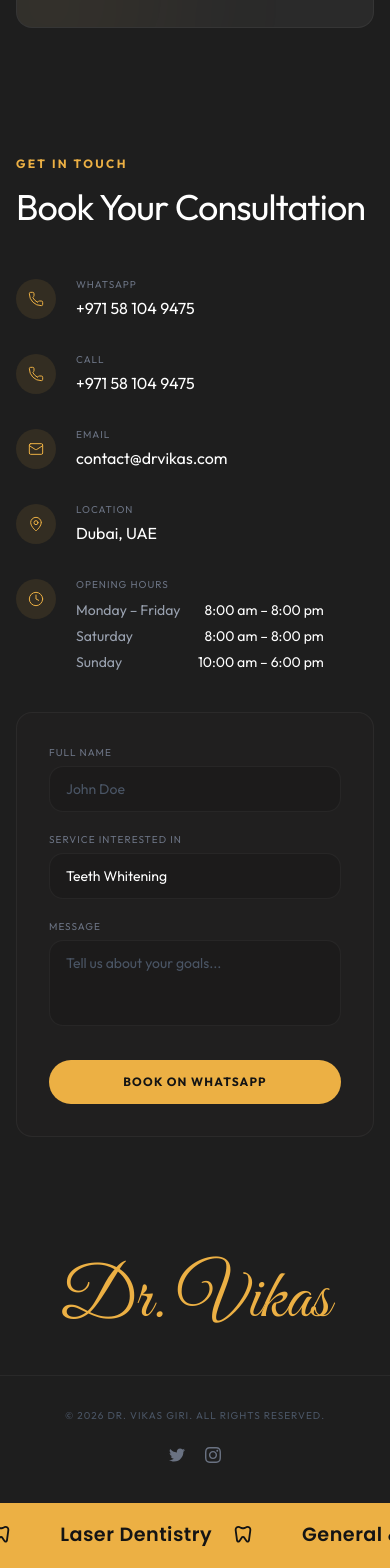
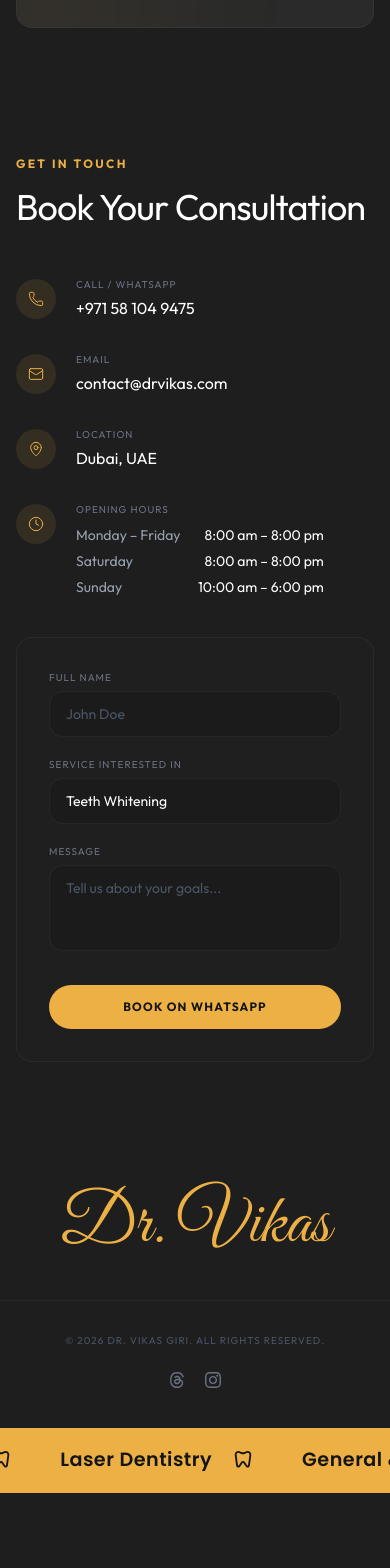
Before and after one commit to Urcodingbuddy/drvikasgiri, a Next.js app: page / in a window 390 px wide. Shown: the part 9000-10568 px from the top of the page. After the commit the page ends 10493 px from the top, so only its background shows below. Built offline with nearby package versions, Linux system fonts and the light colour scheme.

Commit message:
Update footer socials and merge contact phone entries
- Replace Twitter with Threads (official logo, @vikassgiri link)
- Update Instagram link to @vikassgiri
- Merge duplicate Call/WhatsApp contact entries into one

```diff
--- a/src/components/layout/Footer.tsx
+++ b/src/components/layout/Footer.tsx
@@ -26,12 +26,12 @@ export default function Footer() {
 
         {/* Social */}
         <div className="flex gap-5">
-          <a href="#" className="text-gray-500 hover:text-primary transition-colors duration-200">
-            <svg className="w-4 h-4 fill-current" viewBox="0 0 24 24">
-              <path d="M24 4.557c-.883.392-1.832.656-2.828.775 1.017-.609 1.798-1.574 2.165-2.724-.951.564-2.005.974-3.127 1.195-.897-.957-2.178-1.555-3.594-1.555-3.179 0-5.515 2.966-4.797 6.045-4.091-.205-7.719-2.165-10.148-5.144-1.29 2.213-.669 5.108 1.523 6.574-.806-.026-1.566-.247-2.229-.616-.054 2.281 1.581 4.415 3.949 4.89-.693.188-1.452.232-2.224.084.626 1.956 2.444 3.379 4.6 3.419-2.07 1.623-4.678 2.348-7.29 2.04 2.179 1.397 4.768 2.212 7.548 2.212 9.142 0 14.307-7.721 13.995-14.646.962-.695 1.797-1.562 2.457-2.549z" />
+          <a href="https://www.threads.com/@vikassgiri" target="_blank" rel="noopener noreferrer" aria-label="Threads" className="text-gray-500 hover:text-primary transition-colors duration-200">
+            <svg className="w-4 h-4 fill-current" viewBox="0 0 192 192">
+              <path d="M141.537 88.988c-.87-.404-1.71-.786-2.561-1.151-1.482-27.307-16.403-42.94-41.457-43.1h-.14c-15 0-27.453 6.397-35.124 17.966l13.779 9.452c5.73-8.695 14.724-10.548 21.347-10.548h.073c8.25.052 14.474 2.451 18.503 7.128 2.932 3.405 4.893 8.111 5.864 14.05-7.314-1.243-15.224-1.625-23.68-1.14-23.82 1.372-39.134 15.265-38.105 34.569.52 9.792 5.398 18.216 13.733 23.719 7.047 4.652 16.124 6.927 25.557 6.412 12.457-.683 22.23-5.436 29.048-14.127 5.178-6.6 8.453-15.153 9.899-25.93 5.937 3.583 10.337 8.298 12.767 13.966 4.132 9.635 4.373 25.468-8.546 38.376-11.319 11.308-24.925 16.2-45.488 16.351-22.809-.17-40.059-7.485-51.275-21.743C35.236 139.966 29.808 120.682 29.605 96c.203-24.682 5.631-43.966 16.133-57.317C56.954 24.425 74.204 17.11 97.013 16.94c22.975.171 40.526 7.521 52.171 21.848 5.71 7.025 10.015 15.861 12.853 26.162l16.147-4.308c-3.44-12.68-8.853-23.606-16.219-32.668C147.036 9.607 125.202.195 97.07 0H96.947C68.871.192 47.229 9.618 32.71 28.046 19.982 44.43 13.424 67.387 13.209 95.999L13.209 96l.001.001c.215 28.612 6.772 51.569 19.5 67.953 14.519 18.428 36.161 27.854 64.237 28.046h.122c24.96-.173 42.555-6.708 57.049-21.189 18.963-18.945 18.392-42.692 12.142-57.27-4.484-10.454-13.033-19.944-24.723-25.553ZM98.44 129.507c-10.44.588-21.286-4.098-21.82-14.135-.397-7.442 5.296-15.746 22.462-16.735 1.966-.113 3.895-.168 5.79-.168 6.235 0 12.068.606 17.371 1.766-1.978 24.702-13.58 28.713-23.803 29.272Z"/>
             </svg>
           </a>
-          <a href="#" className="text-gray-500 hover:text-primary transition-colors duration-200">
+          <a href="https://www.instagram.com/vikassgiri/" target="_blank" rel="noopener noreferrer" aria-label="Instagram" className="text-gray-500 hover:text-primary transition-colors duration-200">
             <svg className="w-4 h-4 fill-current" viewBox="0 0 24 24">
               <path d="M12 2.163c3.204 0 3.584.012 4.85.07 3.252.148 4.771 1.691 4.919 4.919.058 1.265.069 1.645.069 4.849 0 3.205-.012 3.584-.069 4.849-.149 3.225-1.664 4.771-4.919 4.919-1.266.058-1.644.07-4.85.07-3.204 0-3.584-.012-4.849-.07-3.26-.149-4.771-1.699-4.919-4.92-.058-1.265-.07-1.644-.07-4.849 0-3.204.013-3.583.07-4.849.149-3.227 1.664-4.771 4.919-4.919 1.266-.057 1.645-.069 4.849-.069zm0-2.163c-3.259 0-3.667.014-4.947.072-4.358.2-6.78 2.618-6.98 6.98-.059 1.281-.073 1.689-.073 4.948 0 3.259.014 3.668.072 4.948.2 4.358 2.618 6.78 6.98 6.98 1.281.058 1.689.072 4.948.072 3.259 0 3.668-.014 4.948-.072 4.354-.2 6.782-2.618 6.979-6.98.059-1.28.073-1.689.073-4.948 0-3.259-.014-3.667-.072-4.947-.196-4.354-2.617-6.78-6.979-6.98-1.281-.059-1.69-.073-4.949-.073zm0 5.838c-3.403 0-6.162 2.759-6.162 6.162s2.759 6.163 6.162 6.163 6.162-2.759 6.162-6.163c0-3.403-2.759-6.162-6.162-6.162zm0 10.162c-2.209 0-4-1.79-4-4 0-2.209 1.791-4 4-4s4 1.791 4 4c0 2.21-1.791 4-4 4zm6.406-11.845c-.796 0-1.441.645-1.441 1.44s.645 1.44 1.441 1.44c.795 0 1.439-.645 1.439-1.44s-.644-1.44-1.439-1.44z" />
             </svg>
--- a/src/components/sections/ContactSection.tsx
+++ b/src/components/sections/ContactSection.tsx
@@ -5,12 +5,7 @@ import { Phone, Mail, MapPin, Clock } from 'lucide-react';
 const contactInfo = [
   {
     icon: Phone,
-    label: 'WhatsApp',
-    value: '+971 58 104 9475',
-  },
-  {
-    icon: Phone,
-    label: 'Call',
+    label: 'Call / WhatsApp',
     value: '+971 58 104 9475',
   },
   {
```
